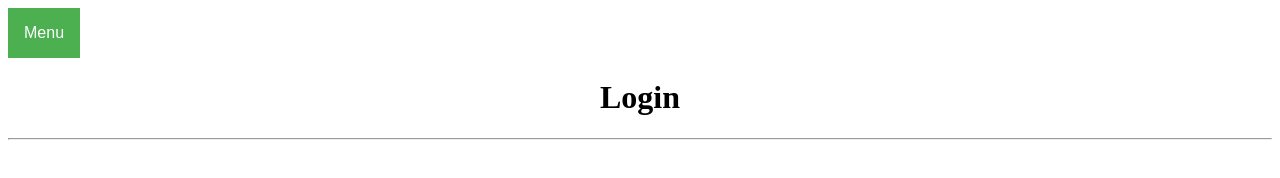
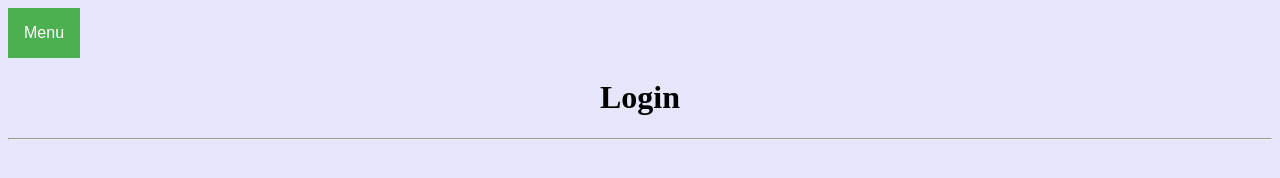
Before and after one commit to GGC-SD/HomeFinanceApp, a plain HTML site: page login.html in a window 1280 px wide. Drawn offline with Linux system fonts and the light colour scheme.

Commit message:
Changed background color

```diff
--- a/login.html
+++ b/login.html
@@ -1,4 +1,5 @@
 <!DOCTYPE html>
+<body bgcolor="#E6E6FA">
 <head>
   <title>Financial App MockUp</title>
   <meta charset="utf-8">
```
